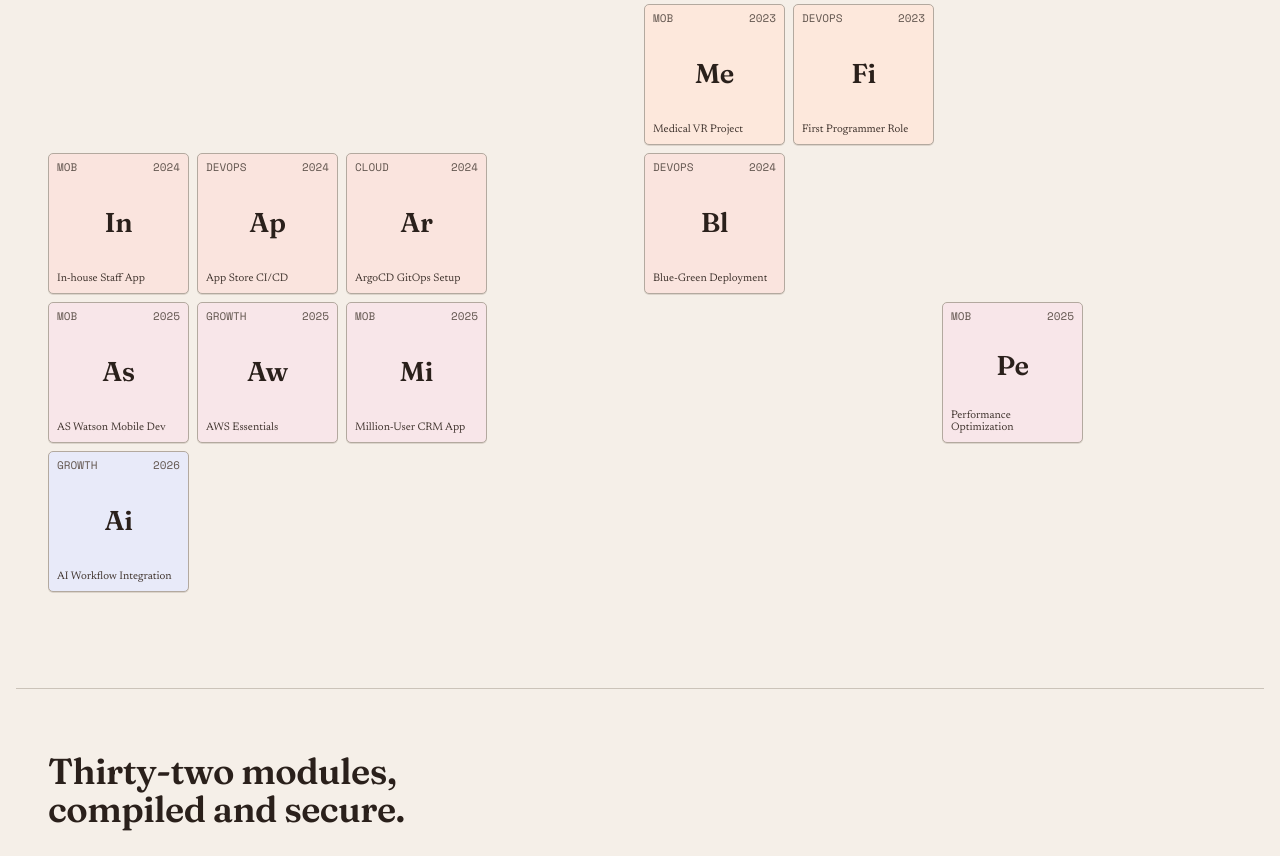
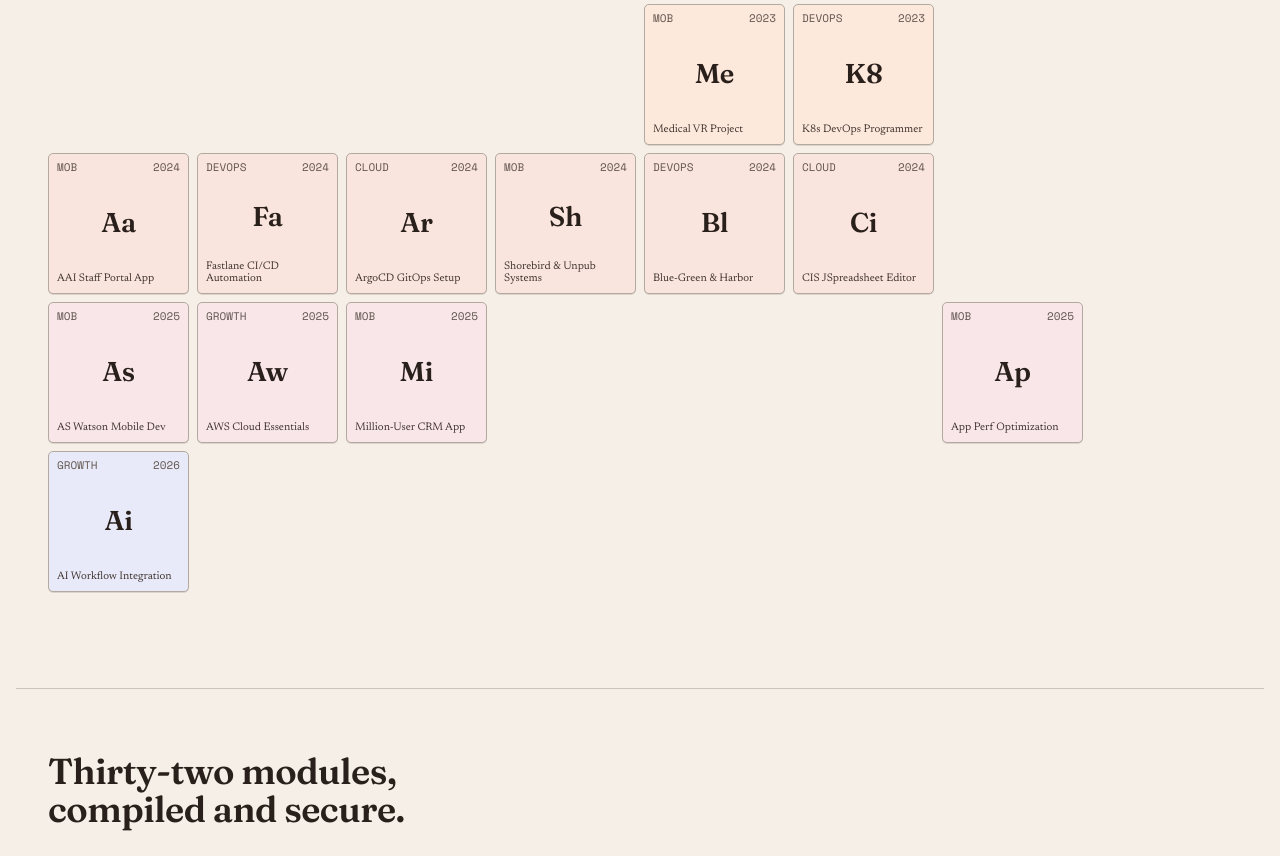
Before and after one commit to chunghei0116/portfolio-website, a Next.js app: page / in a window 1280 px wide. Shown: the part 980-1836 px from the top of the page. Built offline with nearby package versions, Linux system fonts and the light colour scheme.

Commit message:
feat: integrate real AAI/ChunWo achievements from developer archive into timeline

```diff
--- a/src/data/milestones.ts
+++ b/src/data/milestones.ts
@@ -34,49 +34,49 @@ export const milestones: Milestone[] = [
   {
     id: "ft",
     sym: "Pg",
-    name: "First Programmer Role",
+    name: "K8s DevOps Programmer",
     year: 2023,
     col: 6,
     row: 1,
     fam: "cicd",
     famLabel: "DevOps",
     status: "Complete",
-    platform: "Docker & K8s",
-    metric: "1st Job",
-    metricLabel: "Full Time",
-    notes: "Started first full-time role focused on K8s and DevOps. Containerized legacy platforms into Docker and migrated them to Kubernetes."
+    platform: "Docker & Kubernetes",
+    metric: "AAI/ChunWo",
+    metricLabel: "First Job",
+    notes: "Began first full-time role at Chun Wo. Containerized legacy enterprise platforms into Docker and initiated migration pipelines to Kubernetes clusters."
   },
 
   // ---- 2024 (Row 2) ----
   {
     id: "sa",
-    sym: "St",
-    name: "In-house Staff App",
+    sym: "Sf",
+    name: "AAI Staff Portal App",
     year: 2024,
     col: 1,
     row: 2,
     fam: "mobile",
     famLabel: "Mobile",
     status: "Complete",
-    platform: "iOS & Android",
+    platform: "Flutter / iOS & Android",
     metric: "Primary",
     metricLabel: "Developer",
-    notes: "Served as the primary developer for the in-house staff mobile application, driving feature development and stability."
+    notes: "Served as the primary developer for the AAI Staff Portal App. Built robust native bridges and unified notifications using Firebase Cloud Messaging."
   },
   {
     id: "ci",
-    sym: "Cd",
-    name: "App Store CI/CD",
+    sym: "Fl",
+    name: "Fastlane CI/CD Automation",
     year: 2024,
     col: 2,
     row: 2,
     fam: "cicd",
     famLabel: "DevOps",
     status: "Complete",
-    platform: "App Store / Play Store",
-    metric: "Automation",
-    metricLabel: "Delivery",
-    notes: "Kicked off automated CI/CD pipeline triggers for compilation, signing, and delivery directly to Apple App Store and Google Play."
+    platform: "Fastlane / Gitlab CI",
+    metric: "Auto",
+    metricLabel: "Build Gating",
+    notes: "Configured Fastlane pipelines with Git tag-triggered builds to automate versioning and code-signed exports directly to App Store Connect and Google Play."
   },
   {
     id: "go",
@@ -88,25 +88,55 @@ export const milestones: Milestone[] = [
     fam: "infra",
     famLabel: "Cloud",
     status: "Complete",
-    platform: "ArgoCD / Kubernetes",
-    metric: "GitOps",
-    metricLabel: "Infrastructure",
-    notes: "Implemented GitOps-driven deployment workflow utilizing ArgoCD to keep Kubernetes cluster states in sync with Git repositories."
+    platform: "ArgoCD & Helm",
+    metric: "UAT/Prod",
+    metricLabel: "Sync Loops",
+    notes: "Set up GitOps pipelines via ArgoCD. Automated K8s application sync loops using customized Helm values templates."
+  },
+  {
+    id: "sb",
+    sym: "Sh",
+    name: "Shorebird & Unpub Systems",
+    year: 2024,
+    col: 4,
+    row: 2,
+    fam: "mobile",
+    famLabel: "Mobile",
+    status: "Complete",
+    platform: "Shorebird / Unpub",
+    metric: "OTA",
+    metricLabel: "Hot Fixes",
+    notes: "Integrated Shorebird for over-the-air (OTA) code patching to bypass App Store reviews, and configured an Unpub private Dart package repository."
   },
   {
     id: "bg",
     sym: "Bg",
-    name: "Blue-Green Deployment",
+    name: "Blue-Green & Harbor",
     year: 2024,
     col: 5,
     row: 2,
     fam: "cicd",
     famLabel: "DevOps",
     status: "Complete",
-    platform: "Harbor / Kubernetes",
-    metric: "Zero-Downtime",
-    metricLabel: "Rollouts",
-    notes: "Designed Kubernetes blue-green deployment pipelines integrated with a secure private Harbor container registry."
+    platform: "Harbor / K8s",
+    metric: "Zero",
+    metricLabel: "Downtime",
+    notes: "Orchestrated zero-downtime Blue-Green rollouts in Kubernetes combined with secure image tagging on a private Harbor container registry."
+  },
+  {
+    id: "cis",
+    sym: "Cs",
+    name: "CIS JSpreadsheet Editor",
+    year: 2024,
+    col: 6,
+    row: 2,
+    fam: "infra",
+    famLabel: "Web",
+    status: "Complete",
+    platform: "React / JSpreadsheet",
+    metric: "BQ / IP",
+    metricLabel: "Finance Modules",
+    notes: "Built the Contractor Information System (CIS) frontend, implementing high-performance spreadsheet modules for Bill of Quantities (BQ) and payment assessments."
   },
 
   // ---- 2025 (Row 3) ----
@@ -122,13 +152,13 @@ export const milestones: Milestone[] = [
     status: "Complete",
     platform: "AS Watson",
     metric: "Join",
-    metricLabel: "Mobile Dev",
-    notes: "Joined AS Watson group as a Mobile Application Developer, taking ownership of customer-facing mobile applications."
+    metricLabel: "Mobile Developer",
+    notes: "Joined AS Watson group as a Mobile Application Developer, transitioning to customer-facing ecommerce and CRM applications."
   },
   {
     id: "aws",
     sym: "Aw",
-    name: "AWS Essentials",
+    name: "AWS Cloud Essentials",
     year: 2025,
     col: 2,
     row: 3,
@@ -138,7 +168,7 @@ export const milestones: Milestone[] = [
     platform: "Amazon Web Services",
     metric: "AWS",
     metricLabel: "Competency",
-    notes: "Built core competency in Amazon Web Services infrastructure, networking, and serverless compute paradigms."
+    notes: "Expanded skills to cover core AWS cloud architecture, VPC peering, and secure serverless hosting environments."
   },
   {
     id: "crm",
@@ -153,12 +183,12 @@ export const milestones: Milestone[] = [
     platform: "AS Watson CRM",
     metric: "1M+ MAU",
     metricLabel: "Active Users",
-    notes: "Served as a core developer of the high-traffic CRM app supporting millions of monthly active users at AS Watson."
+    notes: "Core developer of the high-traffic AS Watson CRM app supporting over a million monthly active users."
   },
   {
     id: "opt",
     sym: "Op",
-    name: "Performance Optimization",
+    name: "App Perf Optimization",
     year: 2025,
     col: 7,
     row: 3,
@@ -168,7 +198,7 @@ export const milestones: Milestone[] = [
     platform: "iOS & Android",
     metric: "Optimized",
     metricLabel: "App Performance",
-    notes: "Conducted extensive performance profiling and memory leak optimization on the million-user active app."
+    notes: "Conducted extensive profiling and performance optimization, resolving critical memory leaks and UI lag on high-volume CRM apps."
   },
 
   // ---- 2026 (Row 4) ----
```
